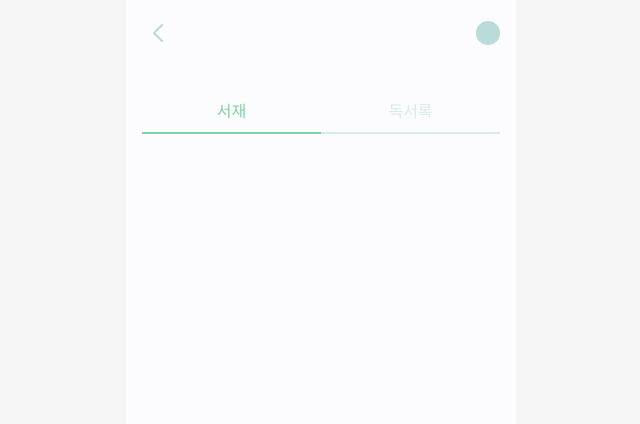
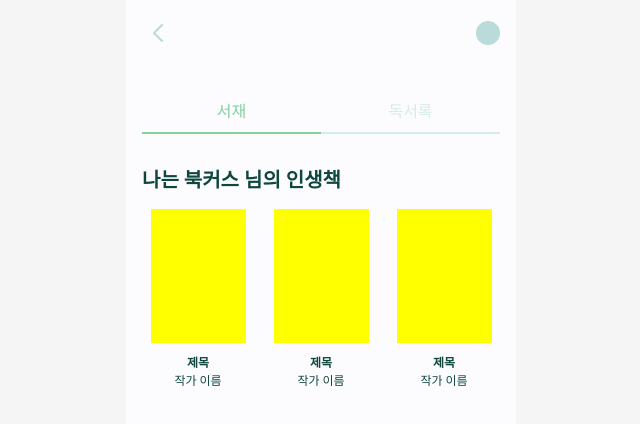
Before and after one commit to gunyongbok/bookus-client, a React (Vite) app: page /library in a window 1280 px wide. Shown: the top 424 px of the page, without its empty margins (319-959 px from the left). Built offline with nearby package versions, Linux system fonts and the light colour scheme; no server answers; a web font is replaced by a local one.

Commit message:
design: 인생 책 뷰 작업

```diff
--- /dev/null
+++ b/src/components/Title/LibraryTitle.tsx
@@ -0,0 +1,20 @@
+import styled from "styled-components";
+
+interface LibraryTitleProps {
+  text: string;
+}
+
+const Title = styled.div`
+  color: #0f473f;
+  font-family: Pretendard;
+  font-size: 20px;
+  font-style: normal;
+  font-weight: 700;
+  margin-bottom: 16px;
+`;
+
+const LibraryTitle: React.FC<LibraryTitleProps> = ({ text }) => {
+  return <Title>{text}</Title>;
+};
+
+export default LibraryTitle;
--- a/src/page/Book/Library.tsx
+++ b/src/page/Book/Library.tsx
@@ -7,6 +7,7 @@ import backArrowImg from "../../assets/img/back.png";
 import profileImg from "../../assets/svg/ProfileLogo.svg";
 import styled from "styled-components";
 import { useState } from "react";
+import LibraryTitle from "../../components/Title/LibraryTitle";
 
 const LibraryContainer = styled.div`
   width: 100%;
@@ -25,6 +26,7 @@ const LibraryCotroller = styled.div`
   width: 100%;
   height: 44px;
   display: flex;
+  margin-bottom: 32px;
 `;
 
 const LibraryController = styled.div<{ $clicked: boolean }>`
@@ -41,6 +43,51 @@ const LibraryController = styled.div<{ $clicked: boolean }>`
   justify-content: center;
   align-items: center;
   cursor: pointer;
+`;
+
+const FavoriteBookContainer = styled.div`
+  width: 100%;
+  height: 220px;
+`;
+
+const FavoriteBookBox = styled.div`
+  width: 100%;
+  display: flex;
+  height: 180px;
+  justify-content: center;
+  align-items: flex-start;
+  gap: 28px;
+`;
+
+const FavoriteBook = styled.div`
+  height: 100%;
+  width: 95px;
+  display: flex;
+  flex-direction: column;
+  align-items: center;
+`;
+
+const BookThumbnail = styled.div`
+  width: 100%;
+  height: 142px;
+  background-color: yellow;
+  margin-bottom: 10px;
+`;
+
+const BookTitle = styled.div`
+  color: #0f473f;
+  font-family: Pretendard;
+  font-size: 12px;
+  font-style: normal;
+  font-weight: 700;
+`;
+
+const BookAuthor = styled.div`
+  color: #0f473f;
+  font-family: Pretendard;
+  font-size: 12px;
+  font-style: normal;
+  font-weight: 300;
 `;
 
 const Library = () => {
@@ -75,6 +122,26 @@ const Library = () => {
             독서록
           </LibraryController>
         </LibraryCotroller>
+        <FavoriteBookContainer>
+          <LibraryTitle text="나는 북커스 님의 인생책" />
+          <FavoriteBookBox>
+            <FavoriteBook>
+              <BookThumbnail />
+              <BookTitle>제목</BookTitle>
+              <BookAuthor>작가 이름</BookAuthor>
+            </FavoriteBook>
+            <FavoriteBook>
+              <BookThumbnail />
+              <BookTitle>제목</BookTitle>
+              <BookAuthor>작가 이름</BookAuthor>
+            </FavoriteBook>
+            <FavoriteBook>
+              <BookThumbnail />
+              <BookTitle>제목</BookTitle>
+              <BookAuthor>작가 이름</BookAuthor>
+            </FavoriteBook>
+          </FavoriteBookBox>
+        </FavoriteBookContainer>
       </LibraryContainer>
     </TopContainer>
   );
```
